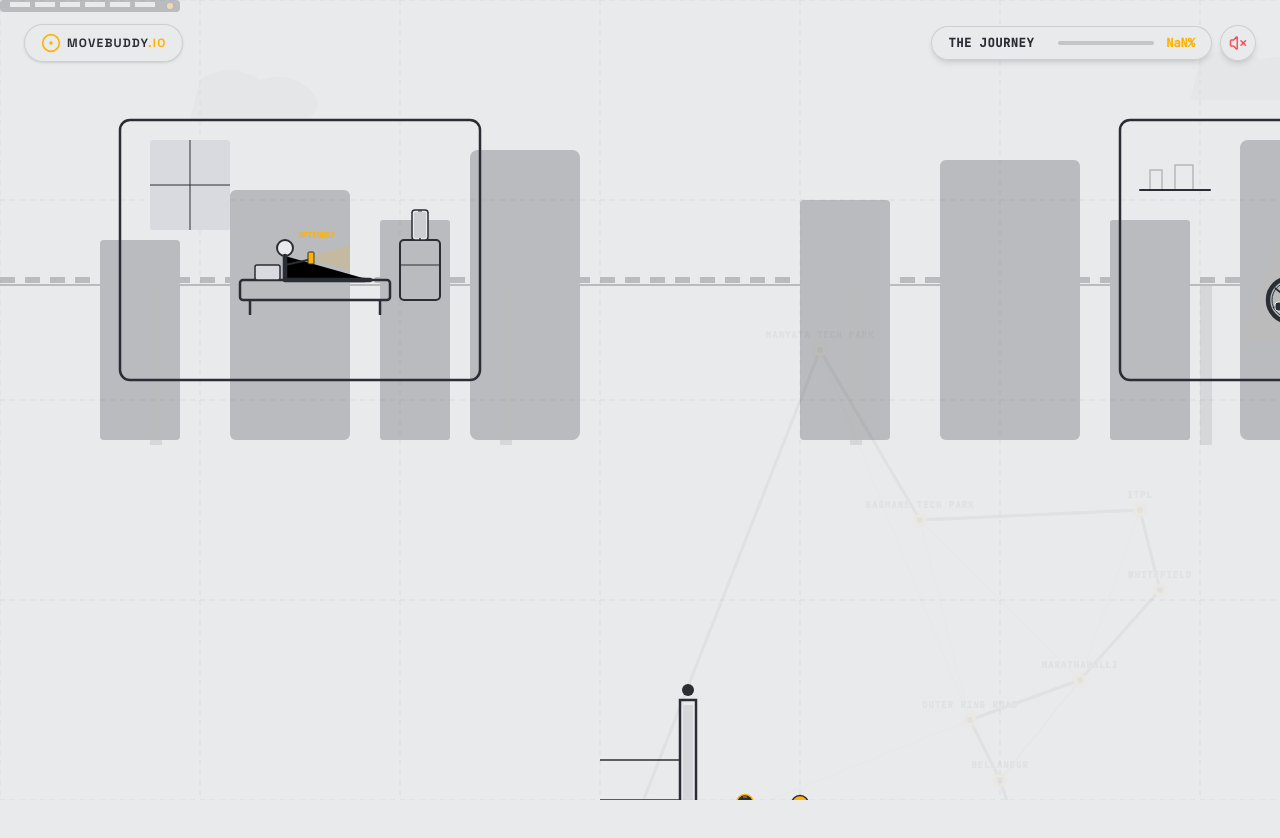
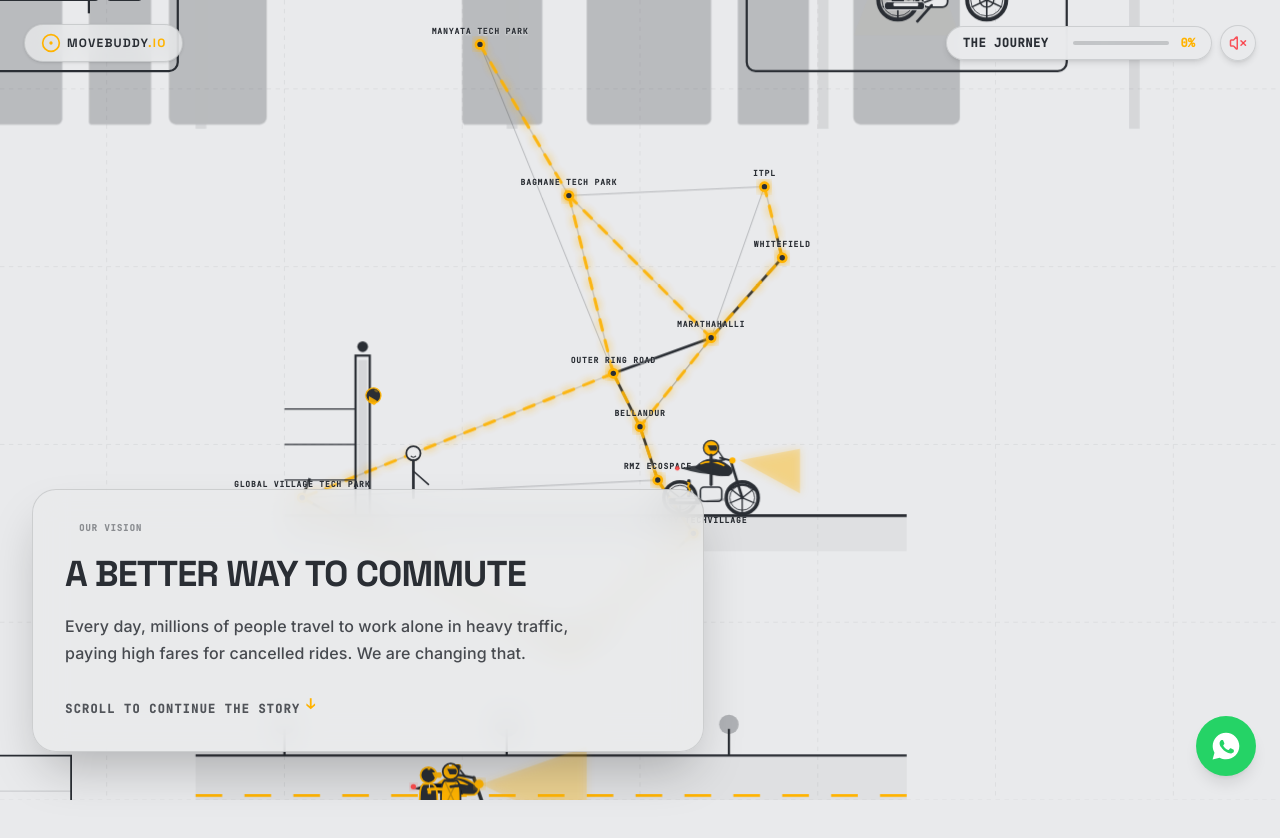
Before and after one commit to SradhaPatro/prelaunch_mvb, a React (Vite) app: page / in a window 1280 px wide. Shown: the top 838 px of the page. Built offline with nearby package versions, Linux system fonts and the light colour scheme.

Commit message:
feat: add WhatsApp CTA and refine scroll mechanics
- Add floating WhatsApp community button
- Adjust camera keyframes for smoother visual alignment
- Improve scroll progress calculation with NaN safeguards
- Optimize CTA layout for better responsiveness

```diff
--- a/src/App.tsx
+++ b/src/App.tsx
@@ -94,7 +94,13 @@ export default function App() {
       const totalScrollable = containerHeight - windowHeight;
       const scrolled = -rect.top;
 
-      const progress = Math.max(0, Math.min(1, scrolled / totalScrollable));
+      let progress = 0;
+      if (totalScrollable > 0) {
+        progress = Math.max(0, Math.min(1, scrolled / totalScrollable));
+      }
+      if (isNaN(progress)) {
+        progress = 0;
+      }
       setScrollProgress(progress);
     };
 
@@ -361,6 +367,37 @@ export default function App() {
         )}
       </AnimatePresence>
 
+      {/* ==========================================
+          FLOATING WHATSAPP BUTTON (Z-[999])
+          ========================================== */}
+      <motion.a
+        href="https://chat.whatsapp.com/CyEU0UqMp0H4FCwh3M68lC?s=sw&p=a&ilr=0&amv=0"
+        target="_blank"
+        rel="noopener noreferrer"
+        aria-label="Join MoveBuddy WhatsApp Community"
+        className="fixed bottom-6 right-6 w-[52px] h-[52px] sm:w-[60px] sm:h-[60px] bg-[#25D366] text-white rounded-full flex items-center justify-center shadow-lg hover:shadow-[0_8px_24px_rgba(37,211,102,0.4)] z-[999] group transition-all duration-300 pointer-events-auto"
+        initial={{ scale: 0, opacity: 0 }}
+        animate={{ scale: 1, opacity: 1 }}
+        transition={{ delay: 1, type: "spring", stiffness: 260, damping: 20 }}
+        whileHover={{ scale: 1.08 }}
+        whileTap={{ scale: 0.92 }}
+      >
+        {/* WhatsApp Official SVG Icon */}
+        <svg
+          viewBox="0 0 24 24"
+          className="w-7 h-7 sm:w-8 sm:h-8 fill-current transition-transform duration-300 group-hover:rotate-12"
+        >
+          <path d="M12.012 2c-5.506 0-9.988 4.482-9.988 9.988 0 1.758.459 3.473 1.332 4.988l-1.417 5.176 5.297-1.391c1.464.797 3.111 1.217 4.776 1.217 5.506 0 9.988-4.482 9.988-9.988S17.518 2 12.012 2zm6.012 14.195c-.247.695-1.42 1.272-1.954 1.349-.49.071-.976.275-3.136-.612-2.756-1.129-4.512-3.931-4.646-4.116-.135-.185-1.097-1.458-1.097-2.782s.686-1.973.93-2.22c.244-.247.534-.309.712-.309.18 0 .359.002.514.009.16.007.375-.061.587.45.218.528.745 1.815.809 1.947.065.132.108.286.02.463-.087.177-.132.285-.262.438-.13.153-.274.341-.392.458-.132.13-.27.271-.116.536.153.265.681 1.121 1.458 1.812.999.889 1.839 1.163 2.102 1.295.263.132.417.11.572-.069.155-.18.665-.776.843-1.039.177-.263.356-.22.599-.13.243.09 1.545.728 1.809.86.265.132.441.198.508.312.066.114.066.662-.181 1.357z" />
+        </svg>
+
+        {/* Desktop Tooltip */}
+        <span className="absolute right-full mr-3 px-3 py-1.5 bg-[#2a2e34] text-white text-[11px] font-bold rounded-lg opacity-0 pointer-events-none group-hover:opacity-100 transition-opacity duration-300 whitespace-nowrap shadow-md hidden sm:block">
+          Join our WhatsApp Community
+          {/* Tooltip Arrow */}
+          <span className="absolute top-1/2 -translate-y-1/2 left-full w-0 h-0 border-4 border-transparent border-l-[#2a2e34]" />
+        </span>
+      </motion.a>
+
     </div>
   );
 }
--- a/src/components/FinalCinematic.tsx
+++ b/src/components/FinalCinematic.tsx
@@ -532,12 +532,12 @@ export default function FinalCinematic({
               animate={{ opacity: 1 }}
               exit={{ opacity: 0 }}
               transition={{ duration: 1 }}
-              className="absolute inset-0 flex flex-col items-center justify-start p-4 sm:p-6 bg-[#e9eaec] overflow-y-auto pt-20 sm:pt-28 md:pt-36 pb-12"
+              className="absolute inset-0 flex flex-col items-center justify-start md:justify-center p-4 sm:p-6 bg-[#e9eaec] overflow-y-auto pt-16 sm:pt-24 md:pt-8 pb-12"
             >
               <div className="w-full max-w-3xl text-center flex flex-col items-center justify-start space-y-3 sm:space-y-4 py-2 sm:py-4 md:py-6 relative">
 
                 {/* 1. Centered MoveBuddy Logo assembling & breathing */}
-                <div className="relative w-full max-w-xs h-16 sm:h-28 flex items-center justify-center mb-0.5 sm:mb-1">
+                <div className="relative w-full max-w-xs h-16 sm:h-24 flex items-center justify-center mb-0.5 sm:mb-1">
 
                   {/* Breathing and assembling logo */}
                   <motion.div
@@ -559,23 +559,7 @@ export default function FinalCinematic({
                     }}
                     className="relative z-10 flex items-center justify-center"
                   >
-                    <div className="w-12 h-12 sm:w-16 sm:h-16 bg-[#2a2e34] rounded-2xl sm:rounded-3xl flex items-center justify-center shadow-2xl border border-white/10 relative">
-                      {/* Assembling path effect around the logo box */}
-                      <svg className="absolute inset-0 w-full h-full" viewBox="0 0 64 64">
-                        <motion.rect
-                          x="2"
-                          y="2"
-                          width="60"
-                          height="60"
-                          rx="21"
-                          fill="none"
-                          stroke="#ffb300"
-                          strokeWidth="2"
-                          initial={{ pathLength: 0 }}
-                          animate={{ pathLength: 1 }}
-                          transition={{ duration: 2.2, ease: "easeInOut", delay: 0.4 }}
-                        />
-                      </svg>
+                    <div className="w-12 h-12 sm:w-16 sm:h-16 bg-[#2a2e34] rounded-2xl sm:rounded-3xl flex items-center justify-center shadow-2xl border-2 border-[#ffb300] relative">
                       <CircleDot className="w-6 h-6 sm:w-8 sm:h-8 text-[#ffb300]" />
                     </div>
                   </motion.div>
@@ -643,7 +627,7 @@ export default function FinalCinematic({
                           type="submit"
                           className="w-full bg-[#ffb300] hover:bg-[#ffb300]/95 text-[#2a2e34] text-xs font-black py-2.5 sm:py-3 rounded-xl transition-all shadow-md active:scale-95 flex items-center justify-center gap-1.5 cursor-pointer"
                         >
-                          Join the Waitlist <ArrowRight className="w-3.5 h-3.5" />
+                          Be a part of journey <ArrowRight className="w-3.5 h-3.5" />
                         </button>
                       </div>
                     </form>
--- a/src/components/StoryVisualizer.tsx
+++ b/src/components/StoryVisualizer.tsx
@@ -36,8 +36,8 @@ interface CameraKeyframe {
 // Seamless Camera coordinates mapping one continuous vector universe
 const keyframes: CameraKeyframe[] = [
   { p: 0.00, x: 400,  y: 300,  w: 1200, h: 900 },  // 0. High altitude India Map Network
-  { p: 0.12, x: 150,  y: 150,  w: 500,  h: 375 },  // 1. Zoom into Aman's apartment window
-  { p: 0.28, x: 150,  y: 150,  w: 500,  h: 375 },  // 1. Waking up / Cab surges
+  { p: 0.12, x: 150,  y: 105,  w: 500,  h: 375 },  // 1. Zoom into Aman's apartment window
+  { p: 0.28, x: 150,  y: 105,  w: 500,  h: 375 },  // 1. Waking up / Cab surges
   { p: 0.42, x: 1150, y: 150,  w: 500,  h: 375 },  // 2. Fly across city skyline to Rohit's garage
   { p: 0.58, x: 1150, y: 150,  w: 500,  h: 375 },  // 2. Rohit's bike starting / headlight glows
   { p: 0.68, x: 650,  y: 650,  w: 600,  h: 450 },  // 3. Pan down to street level meeting
@@ -87,14 +87,18 @@ export default function StoryVisualizer({ progress, activeSceneOverride }: Story
     let rAF: number;
     const update = () => {
       setSmoothProgress((prev) => {
-        let target = progress;
+        let cleanProgress = progress;
+        if (typeof cleanProgress !== "number" || isNaN(cleanProgress)) {
+          cleanProgress = 0;
+        }
+        let target = cleanProgress;
         if (isMobile) {
           const steps = [0.0, 0.20, 0.35, 0.52, 0.68, 0.80, 0.89, 0.95, 1.0];
           for (let i = 0; i < steps.length - 1; i++) {
             const s = steps[i];
             const e = steps[i + 1];
-            if (progress >= s && progress <= e) {
-              const t = (progress - s) / (e - s);
+            if (cleanProgress >= s && cleanProgress <= e) {
+              const t = (cleanProgress - s) / (e - s);
               // Linger around the scene keyframes (flatten slope near boundaries)
               const tWarped = t - 0.15 * Math.sin(2 * Math.PI * t);
               target = s + (e - s) * Math.max(0, Math.min(1, tWarped));
@@ -102,9 +106,11 @@ export default function StoryVisualizer({ progress, activeSceneOverride }: Story
             }
           }
         }
-        const diff = target - prev;
-        if (Math.abs(diff) < 0.0001) return target;
-        return prev + diff * (isMobile ? 0.06 : 0.08); // slightly smoother damping on mobile
+        const cleanPrev = typeof prev !== "number" || isNaN(prev) ? 0 : prev;
+        const diff = target - cleanPrev;
+        if (isNaN(diff) || Math.abs(diff) < 0.0001) return target;
+        const next = cleanPrev + diff * (isMobile ? 0.06 : 0.08); // slightly smoother damping on mobile
+        return isNaN(next) ? target : next;
       });
       rAF = requestAnimationFrame(update);
     };
@@ -1166,11 +1172,11 @@ export default function StoryVisualizer({ progress, activeSceneOverride }: Story
 
           {/* Floating wallet payout details - enlarged and positioned perfectly to prevent overlaps and clipping */}
           {(() => {
-            const cardWidth = isMobile ? 190 : 170;
+            const cardWidth = isMobile ? 190 : 215;
             const innerWidth = cardWidth - 24;
             return (
               <g
-                transform={isMobile ? "translate(175, 70) scale(0.82)" : "translate(210, 115)"}
+                transform={isMobile ? "translate(175, 70) scale(0.82)" : "translate(170, 115)"}
                 opacity={smoothProgress > (isMobile ? 0.88 : 0.90) && smoothProgress < 0.96 ? 1 : 0}
                 style={{ transition: "opacity 0.4s" }}
               >
```
